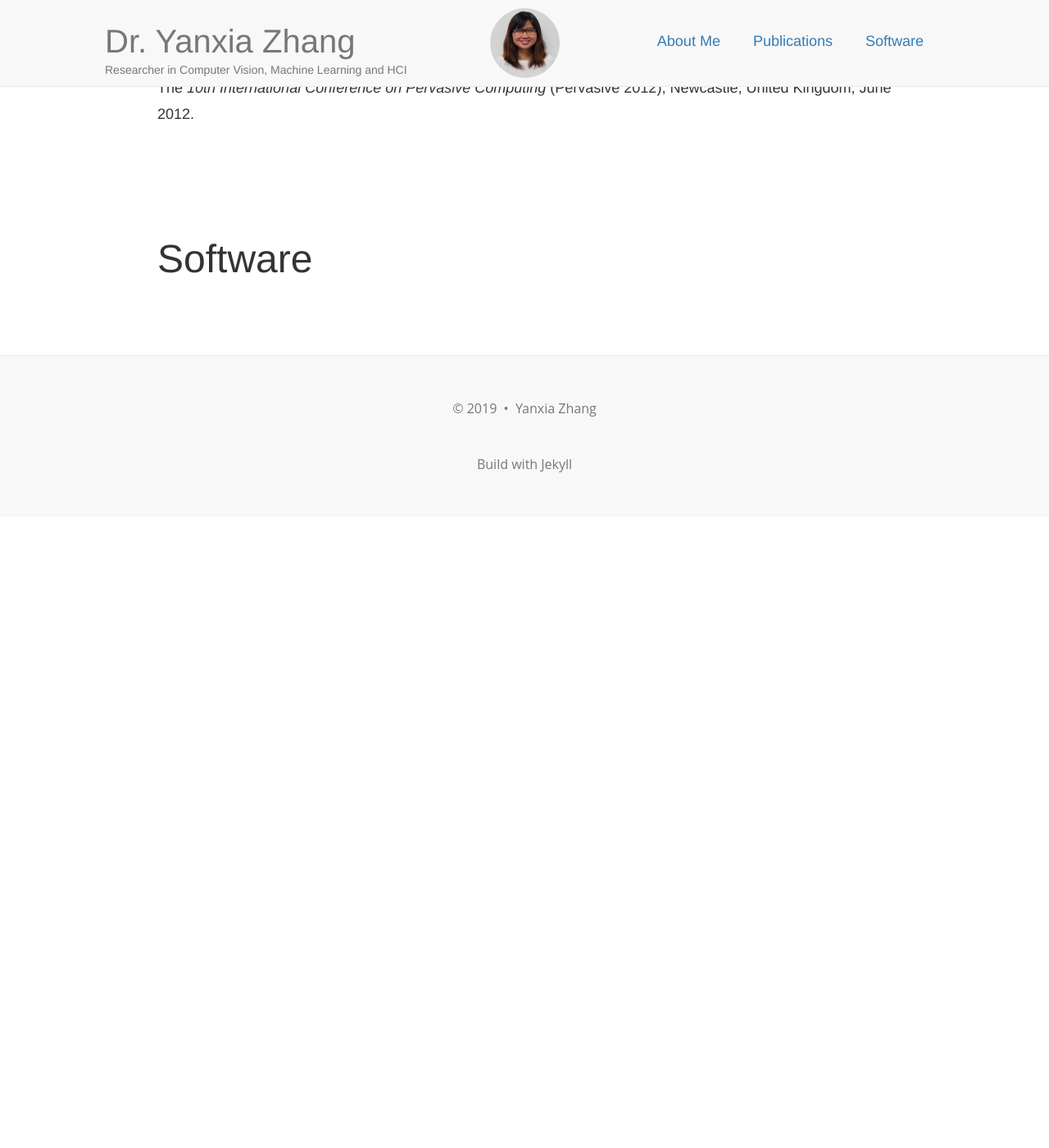
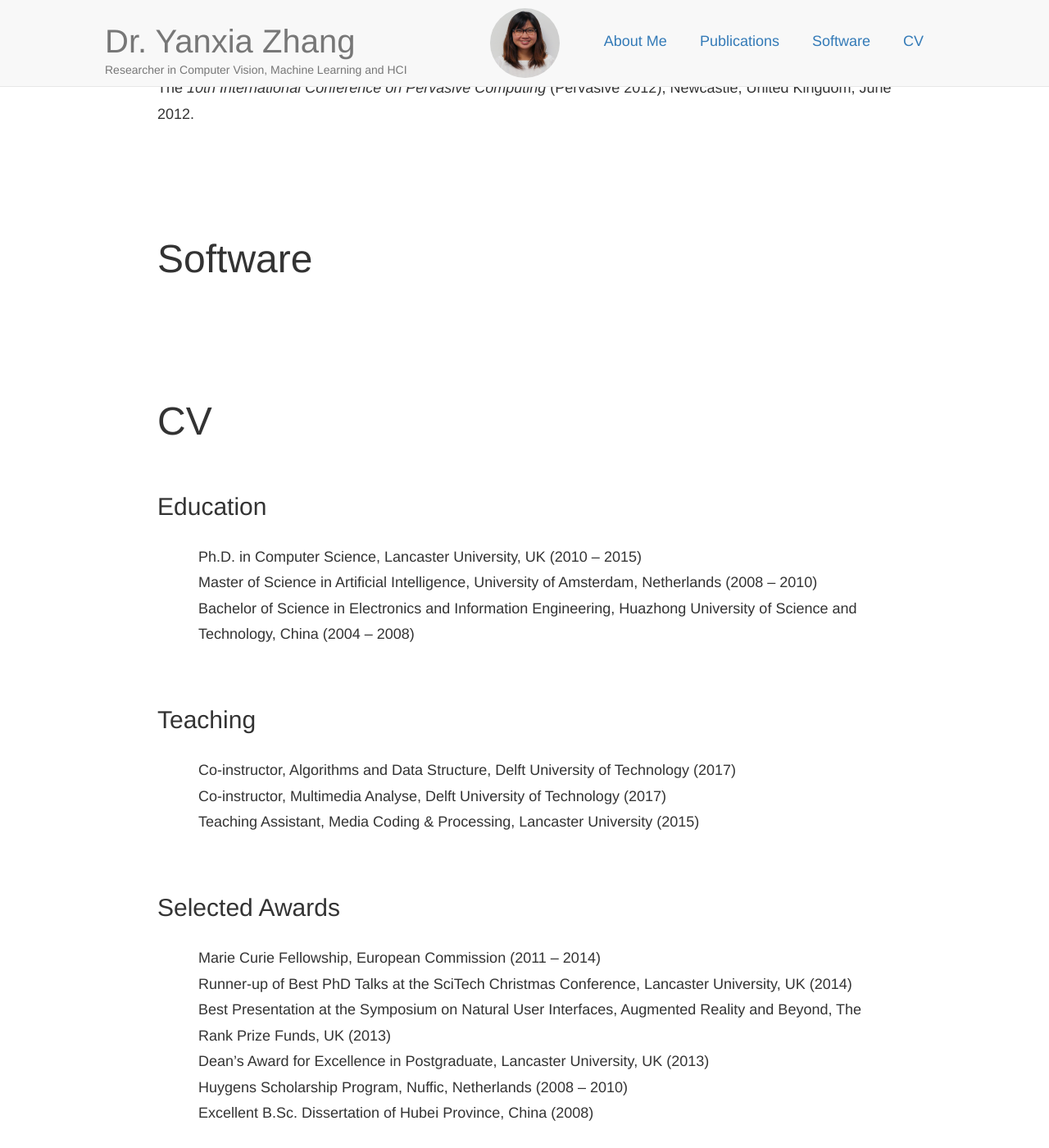
Before and after one commit to yanxia-zhang/yanxia-zhang.github.io, a Jekyll site: the page built from index.html, in a window 1280 px wide and 1400 px high, scrolled down 9071 px. Shown: the whole window at 82% size. Built offline with Jekyll 4.4.1, drawn with Linux system fonts in a browser that asks for light colours; nearby versions of some CDN libraries; before the commit the page ends 9701 px from its top, so only the background shows below that; some of the changed text lies outside the part shown.

Commit message:
add section cv and content

```diff
--- /dev/null
+++ b/_includes/cv.html
@@ -0,0 +1,43 @@
+<div id="cv" style="height:85px;"></div>
+<section>
+  <h1 class="big_h1">CV</h1>
+  <div style="height:30px;"></div>
+
+  <h2><span>Education</span></h2>
+  <p class="cv_p">
+    Ph.D. in Computer Science, Lancaster University, UK (2010 – 2015)<br/>
+    Master of Science in Artificial Intelligence, University of Amsterdam, Netherlands (2008 – 2010)<br/>
+    Bachelor of Science in Electronics and Information Engineering, Huazhong University of Science and Technology, China (2004 – 2008)<br/>
+    <br/>
+  </p>
+
+  <h2><span>Teaching</span></h2>
+  <p class="cv_p">
+    Co-instructor, Algorithms and Data Structure, Delft University of Technology (2017)<br/>
+    Co-instructor, Multimedia Analyse, Delft University of Technology (2017)<br/>
+    Teaching Assistant, Media Coding &amp; Processing, Lancaster University (2015)<br/>
+    <br/>
+  </p>
+
+  <h2><span>Selected Awards</span></h2>
+  <p class="cv_p">
+    Marie Curie Fellowship, European Commission (2011 – 2014)<br/>
+    Runner-up of Best PhD Talks at the SciTech Christmas Conference, Lancaster University, UK (2014)<br/>
+    Best Presentation at the Symposium on Natural User Interfaces, Augmented Reality and Beyond, The Rank Prize Funds, UK (2013)<br/>
+    Dean’s Award for Excellence in Postgraduate, Lancaster University, UK (2013)<br/>
+    Huygens Scholarship Program, Nuffic, Netherlands (2008 – 2010)<br/>
+    Excellent B.Sc. Dissertation of Hubei Province, China (2008)<br/>
+    <br/>
+  </p>
+
+  <h2><span>Skills</span></h2>
+
+  <p class="cv_p">
+    Python, C/C++<br/>
+    OpenCV, Qt, Kinect SDK, Tobii SDK<br/>
+    Matlab, R, Visualization Toolkit (VTK), scikit-learn, Keras<br/>
+    <br/>
+  </p>
+
+
+</section>
--- a/_includes/nav.html
+++ b/_includes/nav.html
@@ -8,6 +8,7 @@
     <center>
       <div class="navbar-content-size">
         <div class="navbar-brand navbar-brand-owner">Dr. Yanxia Zhang</div>
+        <div class="navbar-brand navbar-brand-navigation"><a href="#cv">CV</a></div>
         <div class="navbar-brand navbar-brand-navigation"><a href="#software">Software</a></div>
         <div class="navbar-brand navbar-brand-navigation"><a href="#publications">Publications</a></div>
         <div class="navbar-brand navbar-brand-navigation"><a href="#about_me">About Me</a></div>
--- a/_layouts/default.html
+++ b/_layouts/default.html
@@ -6,6 +6,7 @@
     {% include about.html %}
     {% include publications.html %}
     {% include software.html %}
+    {% include cv.html %}
     {% include footer.html %}
   </body>
 </html>
--- a/css/main.css
+++ b/css/main.css
@@ -20,6 +20,10 @@ p {
   margin: 30px 0;
   font-size: 18px;
   padding: 20px 15%;
+}
+
+.cv_p {
+  margin-left: 50px;
 }
 
 .big_h1 {
```
